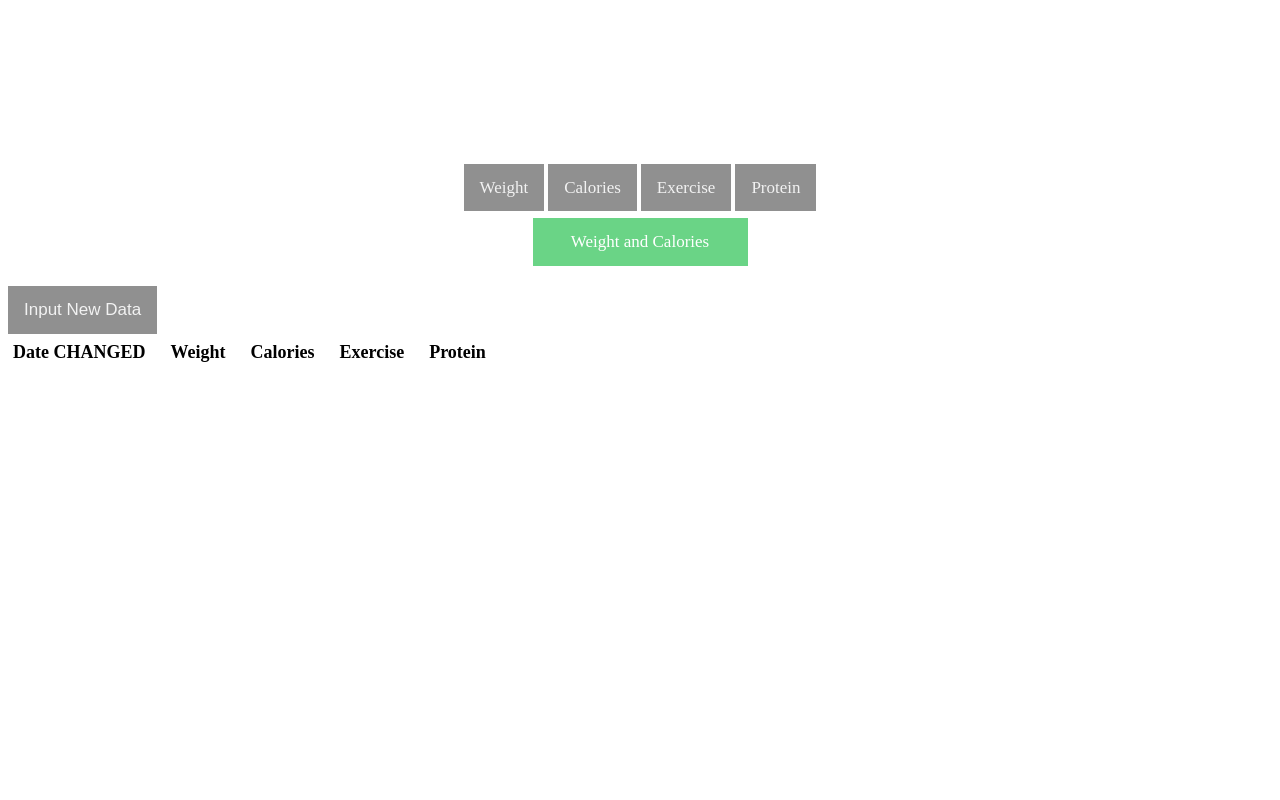
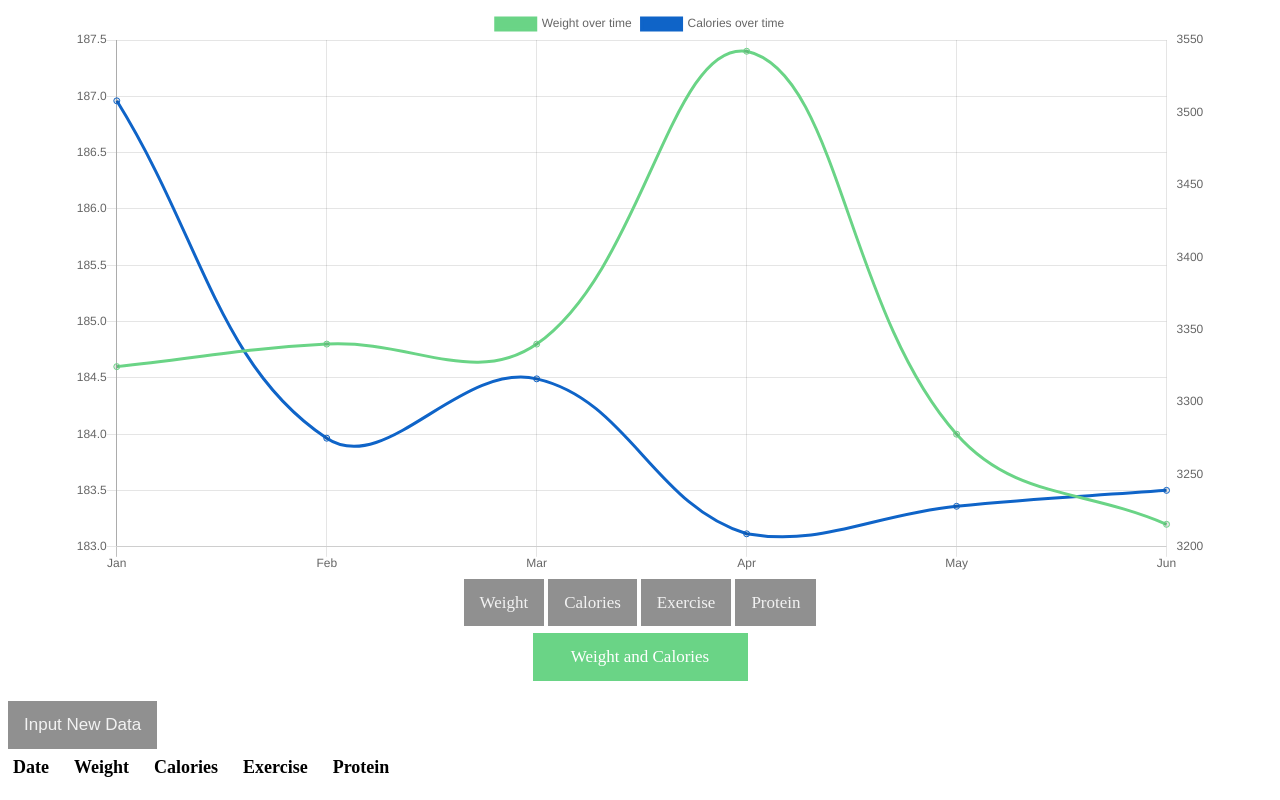
Before and after one commit to ericksen-github/calorie_tracker, a website built with webpack: page dist/index.html in a window 1280 px wide. Built offline with nearby package versions, Linux system fonts and the light colour scheme.

Commit message:
Reversed changes.

```diff
--- a/dist/index.html
+++ b/dist/index.html
@@ -30,7 +30,7 @@
         <table>
           <thead>
             <tr>
-              <th>Date CHANGED</th>
+              <th>Date</th>
               <th>Weight</th>
               <th>Calories</th>
               <th>Exercise</th>
@@ -41,7 +41,7 @@
         </table>
       </div>
     </main>
-
+    <script src="https://cdn.jsdelivr.net/npm/chart.js@2.9.3/dist/Chart.min.js"></script>
     <script src="main.js"></script>
   </body>
 </html>
```
